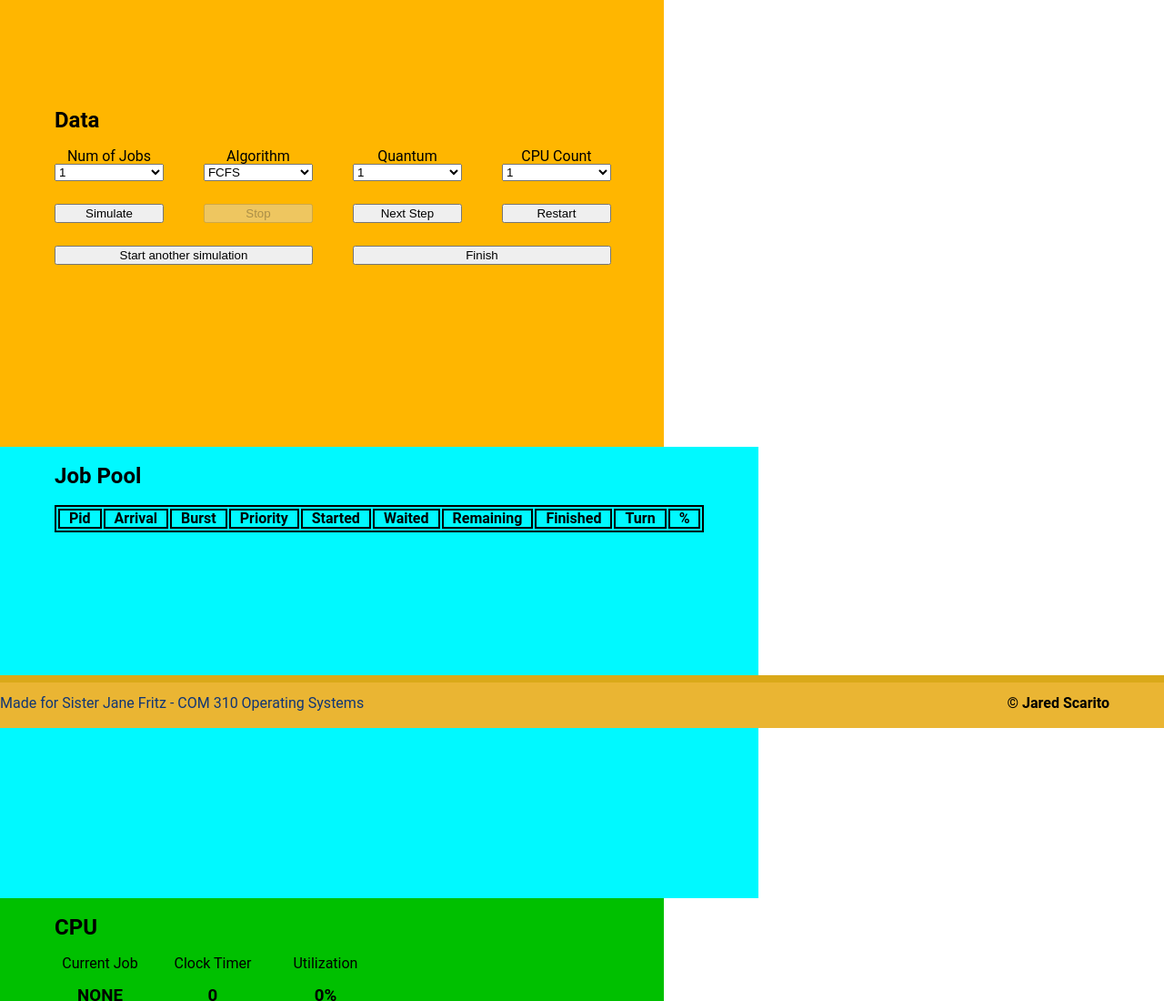
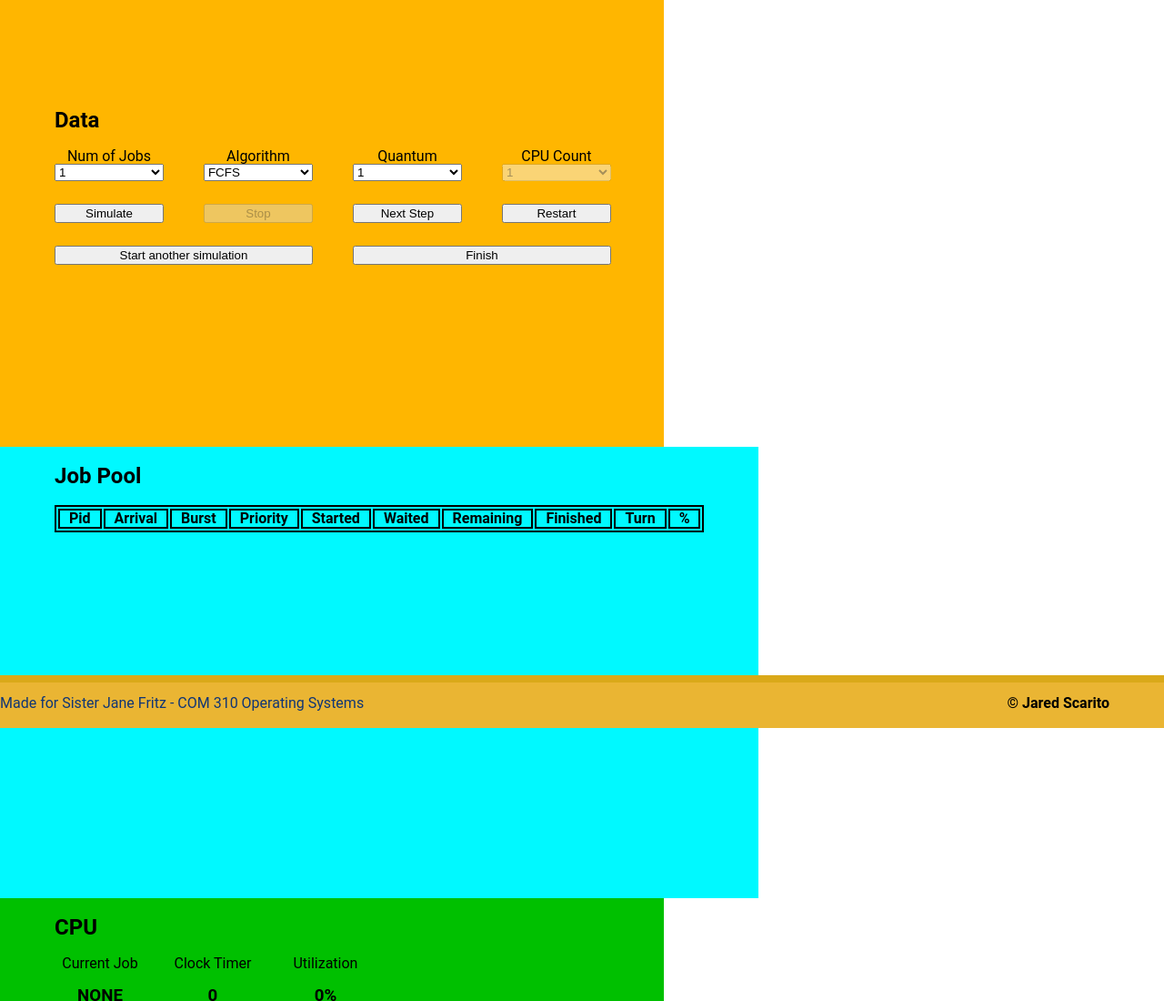
Before and after one commit to JaredScar/CPU-Simulator, a plain HTML site: page index.html in a window 1280 px wide. Shown: the top 1100 px of the page at 91% size. Drawn offline with nearby package versions, Linux system fonts and the light colour scheme.

Commit message:
- Multiple CPUs is not fixed and needs to be in the future
[STILL TO DO]
- More comments within the project
- Prettify

```diff
--- a/index.html
+++ b/index.html
@@ -61,7 +61,7 @@
 
         <div class="column">
             <span class="label" title="How many cores?">CPU Count</span>
-            <select id="cpu-count">
+            <select id="cpu-count" disabled> <!-- TODO Need to fix this -->
                 <option>1</option>
                 <option>2</option>
                 <option>4</option>
```
